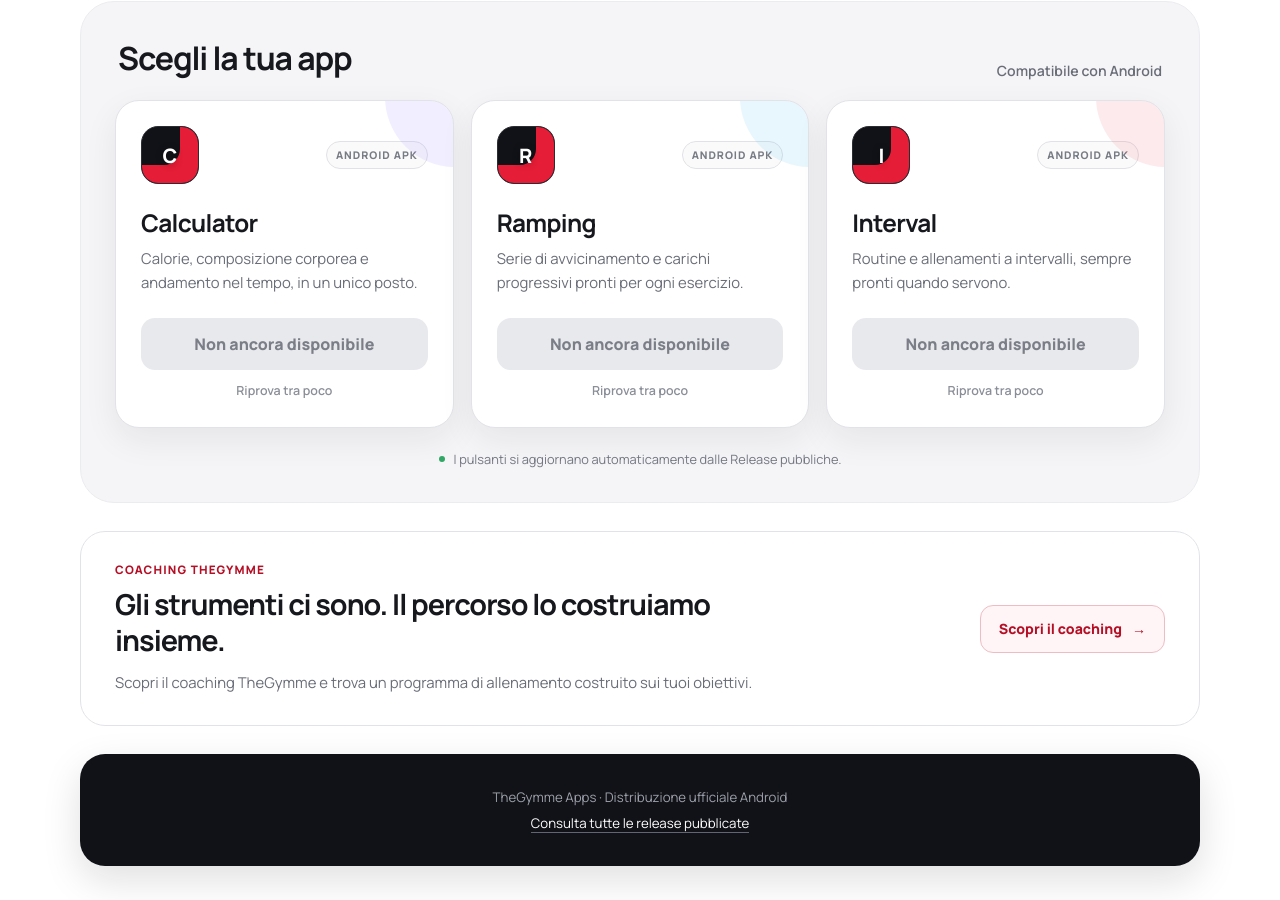
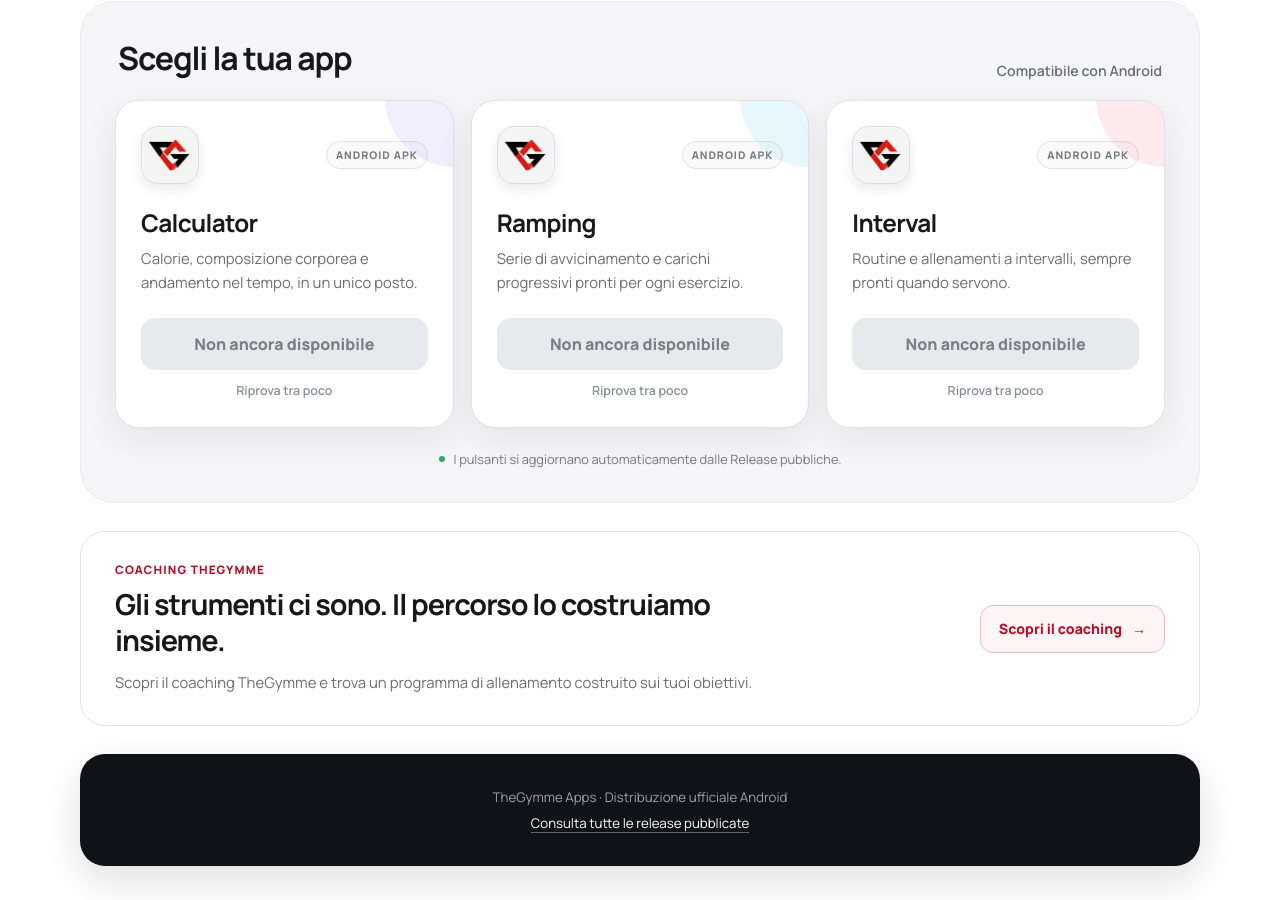
Before and after one commit to michelegimmelli-lgtm/TheGymme-Apps, a plain HTML site: page site/index.html in a window 1280 px wide. Shown: the part 780-1680 px from the top of the page. Drawn offline with Linux system fonts and the light colour scheme; no server answers.

Commit message:
Use TheGymme logo for public app icons

```diff
--- a/site/index.html
+++ b/site/index.html
@@ -42,8 +42,8 @@
     .app[data-app="ramping"]{--glow:rgba(0,161,224,.09)}
     .app[data-app="interval"]{--glow:rgba(229,29,54,.09)}
     .app-top{display:flex;align-items:center;justify-content:space-between;gap:12px}
-    .icon{position:relative;width:58px;height:58px;display:grid;place-items:center;overflow:hidden;border:1px solid #2b2d34;border-radius:17px;background:#111217;color:#fff;font-size:1.24rem;font-weight:800;box-shadow:inset -18px -18px 0 var(--red)}
-    .icon span{position:relative;z-index:1;text-shadow:0 1px 7px rgba(0,0,0,.4)}
+    .icon{position:relative;width:58px;height:58px;display:grid;place-items:center;overflow:hidden;padding:6px;border:1px solid #dedfe4;border-radius:17px;background:#f4f4f5;box-shadow:0 5px 14px rgba(24,27,35,.09)}
+    .icon img{display:block;width:100%;height:100%;object-fit:contain}
     .platform{padding:6px 9px;border:1px solid #e1e2e7;border-radius:999px;color:#777b85;background:#fafafa;font-size:.66rem;font-weight:800;letter-spacing:.09em}
     .app h3{margin:22px 0 8px;font-size:1.52rem;letter-spacing:-.028em}
     .desc{margin:0 0 24px;color:var(--muted);line-height:1.58;font-size:.93rem}
@@ -88,17 +88,17 @@
       <div class="section-head"><h2 id="apps-title">Scegli la tua app</h2><p>Compatibile con Android</p></div>
       <div class="apps" aria-label="Applicazioni disponibili">
         <article class="app" data-app="calculator">
-          <div class="app-top"><div class="icon" aria-hidden="true"><span>C</span></div><span class="platform">ANDROID APK</span></div>
+          <div class="app-top"><div class="icon" aria-hidden="true"><img src="assets/brand-mark.png" alt=""></div><span class="platform">ANDROID APK</span></div>
           <h3>Calculator</h3><p class="desc">Calorie, composizione corporea e andamento nel tempo, in un unico posto.</p>
           <a class="download" aria-disabled="true">Cerco l’ultima versione…</a><p class="version" aria-live="polite"></p>
         </article>
         <article class="app" data-app="ramping">
-          <div class="app-top"><div class="icon" aria-hidden="true"><span>R</span></div><span class="platform">ANDROID APK</span></div>
+          <div class="app-top"><div class="icon" aria-hidden="true"><img src="assets/brand-mark.png" alt=""></div><span class="platform">ANDROID APK</span></div>
           <h3>Ramping</h3><p class="desc">Serie di avvicinamento e carichi progressivi pronti per ogni esercizio.</p>
           <a class="download" aria-disabled="true">Cerco l’ultima versione…</a><p class="version" aria-live="polite"></p>
         </article>
         <article class="app" data-app="interval">
-          <div class="app-top"><div class="icon" aria-hidden="true"><span>I</span></div><span class="platform">ANDROID APK</span></div>
+          <div class="app-top"><div class="icon" aria-hidden="true"><img src="assets/brand-mark.png" alt=""></div><span class="platform">ANDROID APK</span></div>
           <h3>Interval</h3><p class="desc">Routine e allenamenti a intervalli, sempre pronti quando servono.</p>
           <a class="download" aria-disabled="true">Cerco l’ultima versione…</a><p class="version" aria-live="polite"></p>
         </article>
```
